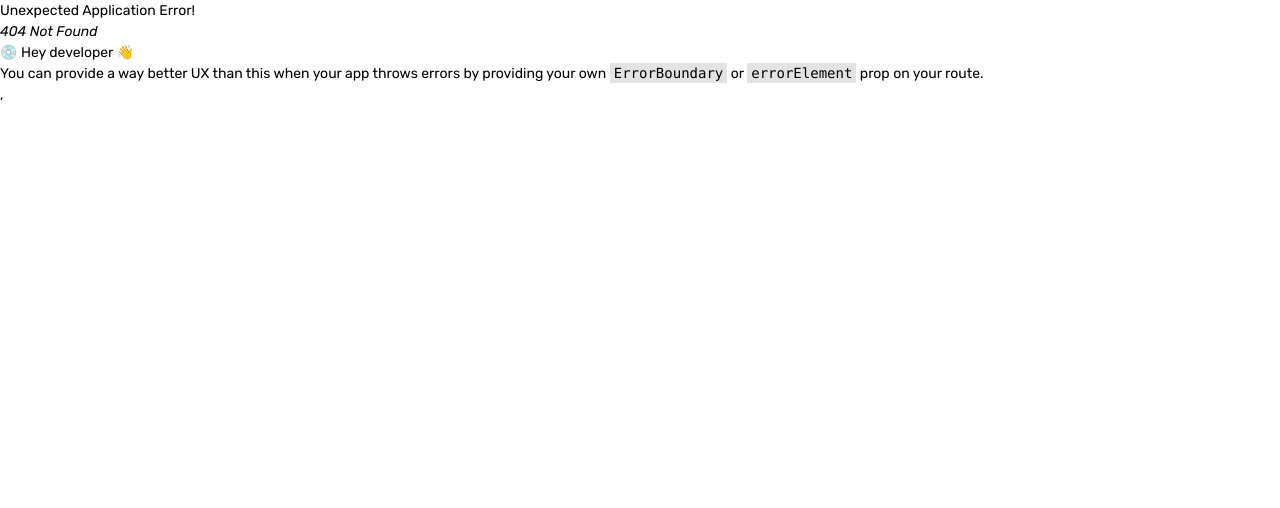
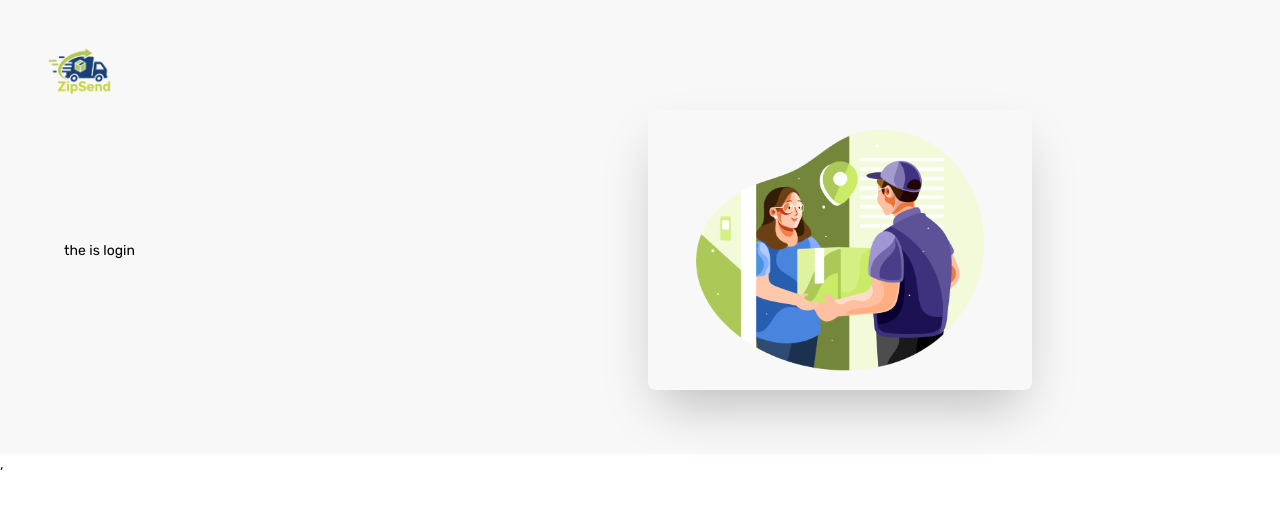
Before and after one commit to mehedihasan1337/ZipSend-client, a React (Vite) app: page /login in a window 1280 px wide. Before the commit this address had no page. Shown: the top 508 px of the page. Built offline with nearby package versions, Linux system fonts and the light colour scheme.

Commit message:
added auth Layout

```diff
--- a/package.json
+++ b/package.json
@@ -17,6 +17,7 @@
     "react": "^19.1.1",
     "react-dom": "^19.1.1",
     "react-fast-marquee": "^1.6.5",
+    "react-hook-form": "^7.65.0",
     "react-icons": "^5.5.0",
     "react-responsive-carousel": "^3.2.23",
     "react-router": "^7.9.4",
--- /dev/null
+++ b/src/layouts/AuthLayout.jsx
@@ -0,0 +1,27 @@
+import React from 'react';
+import { Outlet } from 'react-router';
+import AutImg from "../assets/authImage.png"
+import ZipSendLogo from '../pages/shared/ZipSendLogo';
+
+const AuthLayout = () => {
+    return (
+      <div className="p-12 bg-base-200">
+         <div>
+            <ZipSendLogo></ZipSendLogo>
+         </div>
+  <div className="hero-content flex-col lg:flex-row-reverse">
+   <div className='flex-1'>
+     <img
+      src={AutImg}
+      className="max-w-sm rounded-lg shadow-2xl"
+    />
+   </div>
+    <div className='flex-1'>
+  <Outlet></Outlet>
+    </div>
+  </div>
+</div>
+    );
+};
+
+export default AuthLayout;
--- /dev/null
+++ b/src/pages/Authentication/Login/Login.jsx
@@ -0,0 +1,11 @@
+import React from 'react';
+
+const Login = () => {
+    return (
+        <div>
+            <h3>the is login</h3>
+        </div>
+    );
+};
+
+export default Login;
--- a/src/router/router.jsx
+++ b/src/router/router.jsx
@@ -1,6 +1,8 @@
 import { createBrowserRouter } from "react-router";
 import RootLayout from "../layouts/RootLayout";
 import Home from "../pages/Home/Home/Home";
+import AuthLayout from "../layouts/AuthLayout";
+import Login from "../pages/Authentication/Login/Login";
 
 
 export const router = createBrowserRouter([
@@ -14,4 +16,14 @@
       }
     ]
   },
+  {
+    path:"/",
+    Component: AuthLayout,
+    children:[
+      {
+        path:"login",
+        Component: Login,
+      }
+    ]
+  }
 ]);
```
Also changed, not shown: 1 other file (tests, documents, lock files or other folders).
